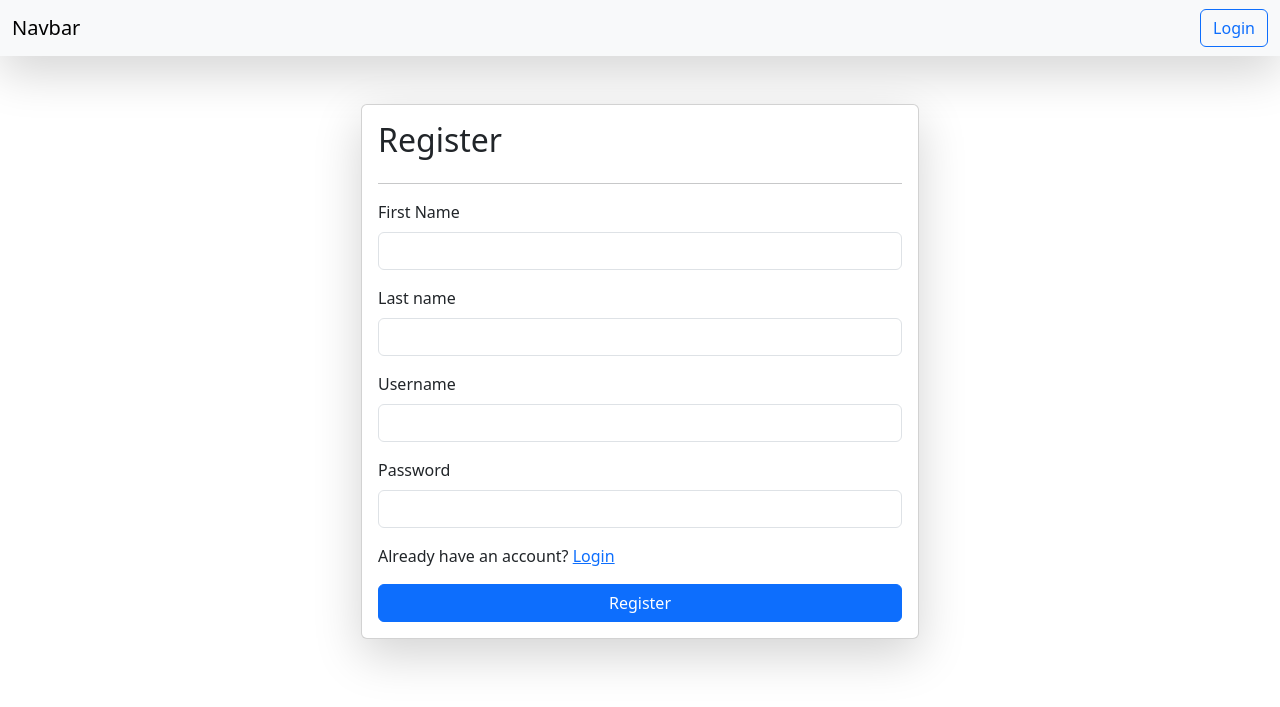
After one commit to dev17189/core, a Django app: page /register in a window 1280 px wide. The commit adds this page. Shown: the top 707 px of the page. Run offline with Django 5.2, Linux system fonts and the light colour scheme.

Commit message:
Complete
Completed the django receipe app with complete authentication

```diff
--- a/core/urls.py
+++ b/core/urls.py
@@ -24,14 +24,17 @@ from django.conf.urls.static import static
 from django.contrib.staticfiles.urls import staticfiles_urlpatterns
 
 urlpatterns = [
-    path('home', home, name="home"),
+    path('', home, name="home"),
     path('index',hom, name="index"),
     path('contact',contact, name="contact"),
     path('delete_rec/<id>/',delete_rec, name="delete_rec"),
     path('update_rec/<id>/',update_rec, name="update_rec"),
     path('about',about, name="about"),
     path('admin/', admin.site.urls),
-    path('',receipes, name="receipes"),
+    path('rec',receipes, name="receipes"),
+    path('login',login_page, name="login_page"),
+    path('register',register_page, name="register_page"),
+    path('logout',logout_page, name="logout_page"),
 ]
 
 
--- a/home/templates/base.html
+++ b/home/templates/base.html
@@ -8,7 +8,16 @@
     <script src="https://cdn.jsdelivr.net/npm/bootstrap@5.3.3/dist/js/bootstrap.bundle.min.js" integrity="sha384-YvpcrYf0tY3lHB60NNkmXc5s9fDVZLESaAA55NDzOxhy9GkcIdslK1eN7N6jIeHz" crossorigin="anonymous"></script>
 </head>
 <body>
-
+    <nav class="navbar bg-body-tertiary bg-danger shadow-lg">
+        <div class="container-fluid">
+          <a class="navbar-brand">Navbar</a>
+          {% if request.user.is_authenticated %}
+            <a href="/logout" class="btn btn-outline-primary" type="submit">Logout</a>
+            {% else %}
+            <a href="/login" class="btn btn-outline-primary" type="submit">Login</a>
+            {% endif %}
+        </div>
+      </nav>
     {% block body %}
     {% endblock %}
 
--- /dev/null
+++ b/vege/templates/register.html
@@ -0,0 +1,42 @@
+{% extends "base.html" %}
+{% block body %}
+
+{% load static %}
+<div class="container mt-5">
+<form class="col-6 mx-auto card p-3 shadow-lg" method="post" enctype="multipart/form-data">
+    {% csrf_token %}
+    <h2>Register</h2><hr>
+    {% if messages %}
+    {{ message.tags }}
+    <div class="alert alert-primary" role="alert">
+        {% for message in messages %}
+        {{ message }}
+        {% endfor %}
+      </div>
+{% endif %}
+    <div class="mb-3">
+        <label for="exampleInputEmail1" class="form-label">First Name</label>
+        <input type="text" class="form-control" name="first_name" id="exampleInputEmail1" aria-describedby="emailHelp">
+      </div><div class="mb-3">
+        <label for="exampleInputEmail1" class="form-label">Last name</label>
+        <input type="text" class="form-control" name="last_name" id="exampleInputEmail1" aria-describedby="emailHelp">
+      </div>
+      <div class="mb-3">
+        <label for="exampleInputEmail1" class="form-label">Username</label>
+        <input type="text" class="form-control" name="username" id="exampleInputEmail1" aria-describedby="emailHelp">
+      </div>
+      <div class="mb-3">
+        <label for="exampleInputPassword1" class="form-label">Password</label>
+        <input type="password" name="password" class="form-control" id="exampleInputPassword1">
+      </div>
+      <p>Already have an account? <a href="/login">Login</a></p>
+      <!-- <div class="mb-3 form-check"> -->
+        <!-- <input type="checkbox" class="form-check-input" id="exampleCheck1">
+        <label class="form-check-label" for="exampleCheck1">Check me out</label> -->
+      <!-- </div> -->
+      <button type="submit" class="btn btn-primary">Register</button>
+</form>
+
+
+</div>
+  {% endblock %}
--- a/vege/views.py
+++ b/vege/views.py
@@ -1,8 +1,12 @@
 from django.shortcuts import render,redirect
 from .models import *
-
+from django.contrib.auth.models import User
+from django.contrib import messages
+from django.contrib.auth import authenticate,login,logout
+from django.contrib.auth.decorators import login_required
 # Create your views here.
 
+@login_required(login_url="/login")
 def receipes(request):
     if request.method == "POST":
         data=request.POST
@@ -47,3 +51,53 @@ def delete_rec(request,id):
     query=Receipe.objects.get(id=id)
     query.delete()
     return redirect('/receipes')
+
+
+def login_page(request):
+    if request.method == 'POST':
+        username = request.POST.get('username')
+        password = request.POST.get('password')
+
+        if not User.objects.filter(username=username).exists():
+            messages.error(request, "Invalid username")
+            return render(request, 'login.html')
+
+        else:
+            user= authenticate(username=username,password=password)
+
+            if user is None:
+                messages.error(request, "Invalid password")
+                return render(request, 'login.html')
+
+            else:
+                login(request,user)
+                return redirect('/rec')
+    return  render(request, 'login.html')
+
+def logout_page(request):
+    logout(request)
+    return redirect('/login')
+
+def register_page(request):
+    if request.method == 'POST':
+        first_name = request.POST.get('first_name')
+        lastname = request.POST.get('last_name')
+        username = request.POST.get('username')
+        password = request.POST.get('password')
+
+        user=User.objects.filter(username=username)
+        if user.exists():
+            messages.info(request, "username already exists")
+            return render(request,'register.html')
+
+        user=User.objects.create(
+            first_name=first_name,
+            last_name=lastname,
+            username=username,
+        )
+
+        user.set_password(password)
+        user.save()
+        messages.info(request, "Account created successfully")
+        return redirect('/login')
+    return  render(request, 'register.html')
```
Also changed, not shown: vege/templates/login.html (added, +35 -0 lines), db.sqlite3.
